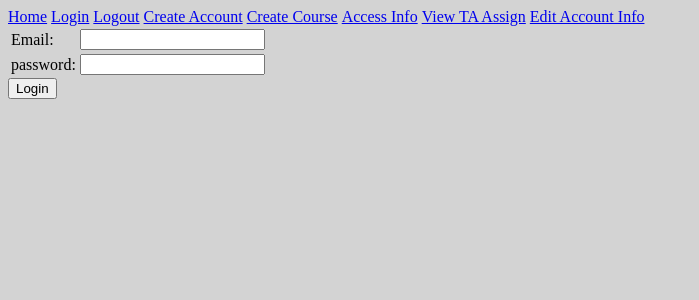
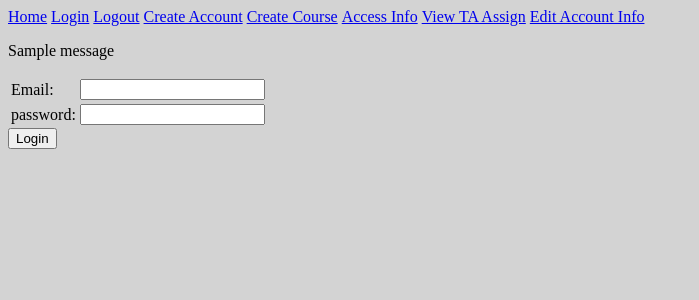
Before and after one commit to jwolf-uwm/scrum_and_coke_django, a Django app: page /login/ in a window 1280 px wide. Shown: the top 300 px of the page, without its empty margins (0-699 px from the left). Run offline with Django 3.2, Linux system fonts and the light colour scheme; tables that the repository leaves empty hold one stand-in row (values such as "Sample post"); one stand-in notice (Sample message) is shown.

Commit message:
create_account not logged in error message

```diff
--- a/ta_assign/views.py
+++ b/ta_assign/views.py
@@ -1,14 +1,16 @@
 from django.shortcuts import render, redirect
 from django.views import View
 from classes.CmdHandler import CmdHandler
+from django.contrib.messages import error
 from ta_assign import models
-from classes.Administrator import Administrator
 
 # Create your views here.
+
 
 class Index(View):
     def get(self, request):
         return render(request, 'main/index.html')
+
 
 class Command(View):
     def get(self, request):
@@ -23,6 +25,7 @@ class Command(View):
             response = "Please type a command to do stuff."
 
         return render(request, 'main/command.html', {"message": response})
+
 
 class Login(View):
     def get(self, request):
@@ -44,6 +47,7 @@ class Login(View):
         request.session["type"] = user[0].type
         return redirect("index1")
 
+
 class Logout(View):
     def get(self, request):
         if not request.session.get("email"):
@@ -53,8 +57,15 @@ class Logout(View):
         request.session.pop("email", None)
         return redirect("Login1")
 
+
 class CreateAccount(View):
+
     def get(self, request):
+
+        if not request.session.get("username"):
+            error(request, 'Please login first.')
+            return redirect("Login1")
+
         return render(request, 'main/create_account.html')
 
     def post(self, request):
--- a/templates/main/login.html
+++ b/templates/main/login.html
@@ -4,6 +4,10 @@
     {% if error_messages %}
         {{ error_messages }}
     {% endif %}
+
+    {% for message in messages %}
+    <p>{{ message }}</p>
+    {% endfor %}
 
     <form action="" method="post">
         <table>
```
